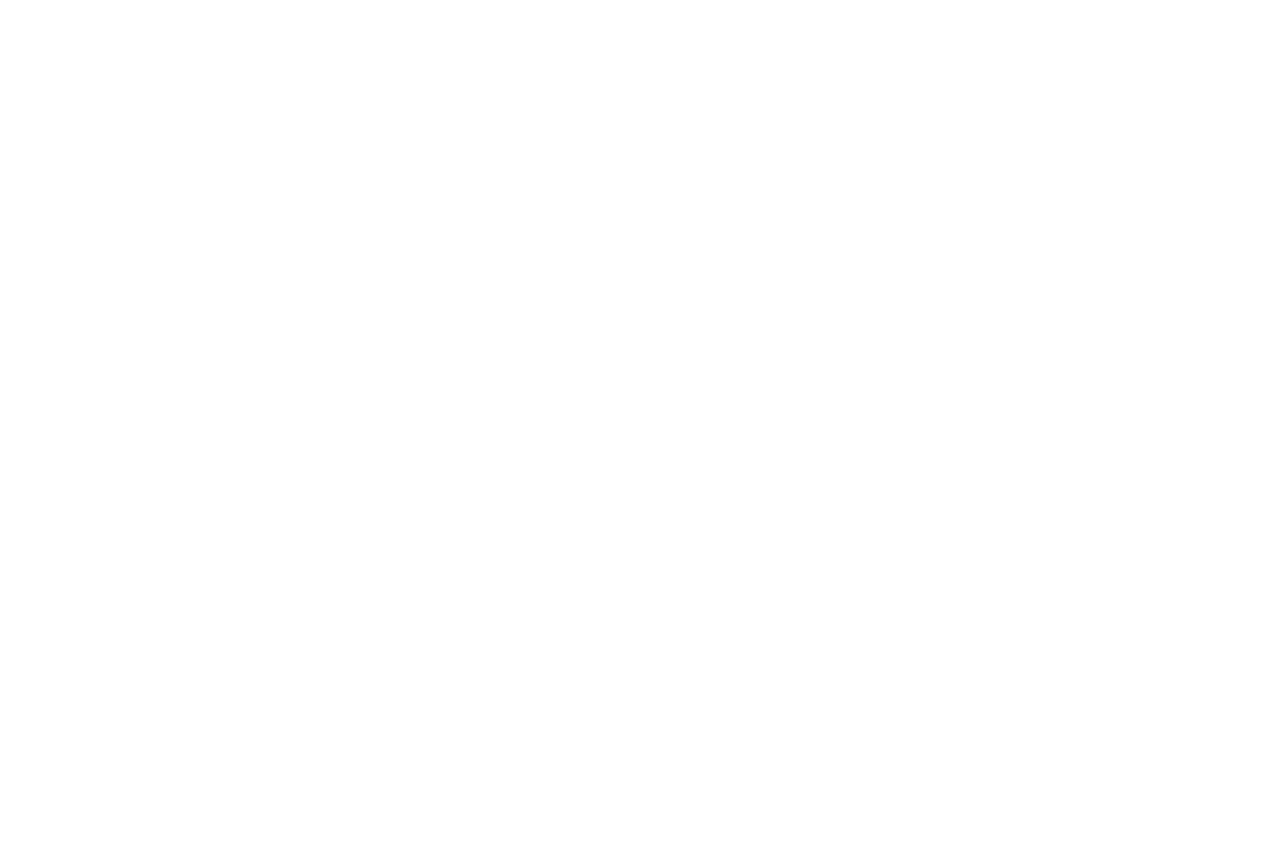
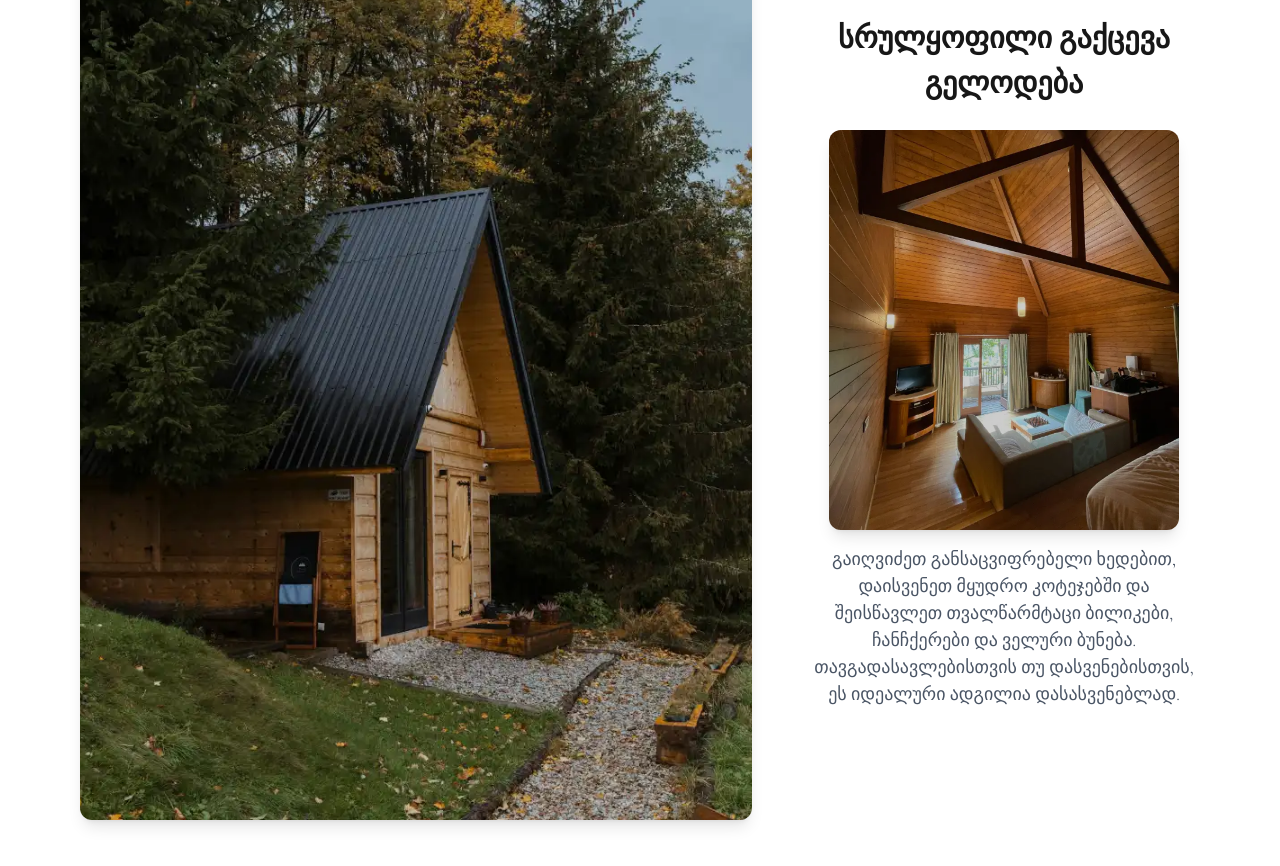
Before and after one commit to vmargalitadze/hotel, a Next.js app: page / in a window 1280 px wide. Shown: the part 1680-2546 px from the top of the page. Before the commit the page ends 1520 px from the top, so only its background shows below. Built offline with nearby package versions, Linux system fonts and the light colour scheme.

Commit message:
perfect compo

```diff
--- a/src/components/Perfect.tsx
+++ b/src/components/Perfect.tsx
@@ -1,11 +1,46 @@
-import React from 'react'
-
+import React from "react";
+import Image from "next/image";
 function Perfect() {
   return (
-   <div className="">
+    <section className="w-full py-20 bg-white">
+      <div className="flex flex-col md:flex-row items-start justify-between px-4 md:px-12 lg:px-20 gap-12">
+        {/* მარცხენა: დიდი სურათი */}
+        <div className="w-full md:w-[60%]">
+          <Image
+            src="/perfect/polina-kuzovkova-dh3ykciekro-unsplash.webp"
+            alt="სურათი"
+            width={500}
+            height={700}
+            className="w-full h-[900px] object-cover rounded-xl shadow-lg"
+          />
+        </div>
 
-   </div>
-  )
+        {/* მარჯვენა: სურათი + ტექსტი ცენტრში */}
+        <div className="w-full md:w-[35%] justify-center mt-24 flex flex-col items-center md:items-center text-center">
+          <h1 className="text-[30px] font-cormorant font-bold mb-6">
+            სრულყოფილი გაქცევა გელოდება
+          </h1>
+
+          <div className="relative w-full max-w-[350px] h-64 md:h-[400px] rounded-xl overflow-hidden shadow-lg mb-4 group">
+            <Image
+              src="/perfect/pratik-bachhav-xtae1e3si6s-unsplash.webp"
+              alt="სურათი"
+              fill
+              className="object-cover"
+            />
+            <div className="absolute inset-0 bg-black/20 group-hover:bg-black/30 transition duration-300" />
+          </div>
+
+          <p className="text-gray-600 text-[18px] font-cormorant">
+            გაიღვიძეთ განსაცვიფრებელი ხედებით, დაისვენეთ მყუდრო კოტეჯებში და
+            შეისწავლეთ თვალწარმტაცი ბილიკები, ჩანჩქერები და ველური ბუნება.
+            თავგადასავლებისთვის თუ დასვენებისთვის, ეს იდეალური ადგილია
+            დასასვენებლად.
+          </p>
+        </div>
+      </div>
+    </section>
+  );
 }
 
-export default Perfect
+export default Perfect;
```
Also changed, not shown: public/perfect/photo-1530878902700-5ad4f9e4c318.avif, public/perfect/polina-kuzovkova-dh3ykciekro-unsplash.webp (added).
